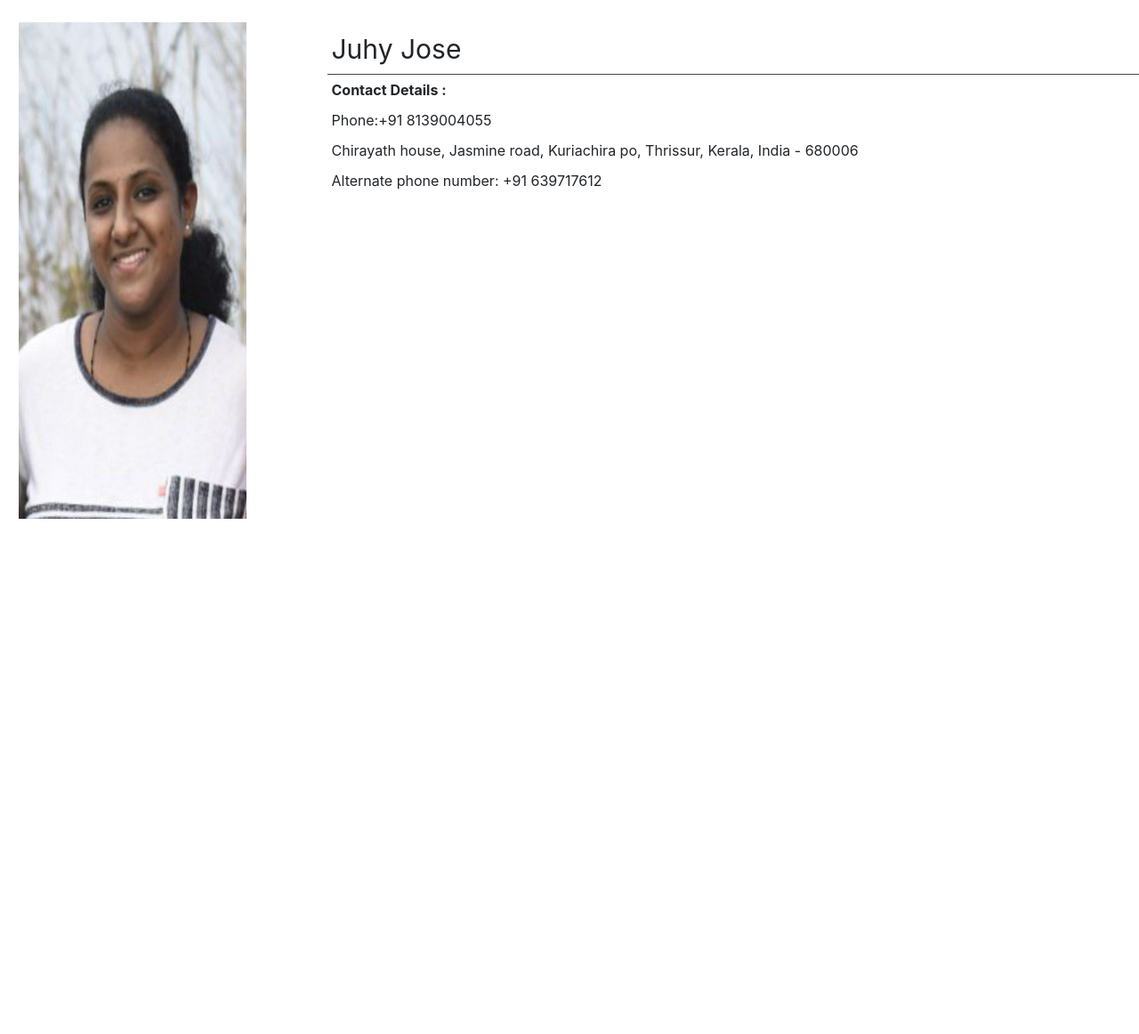
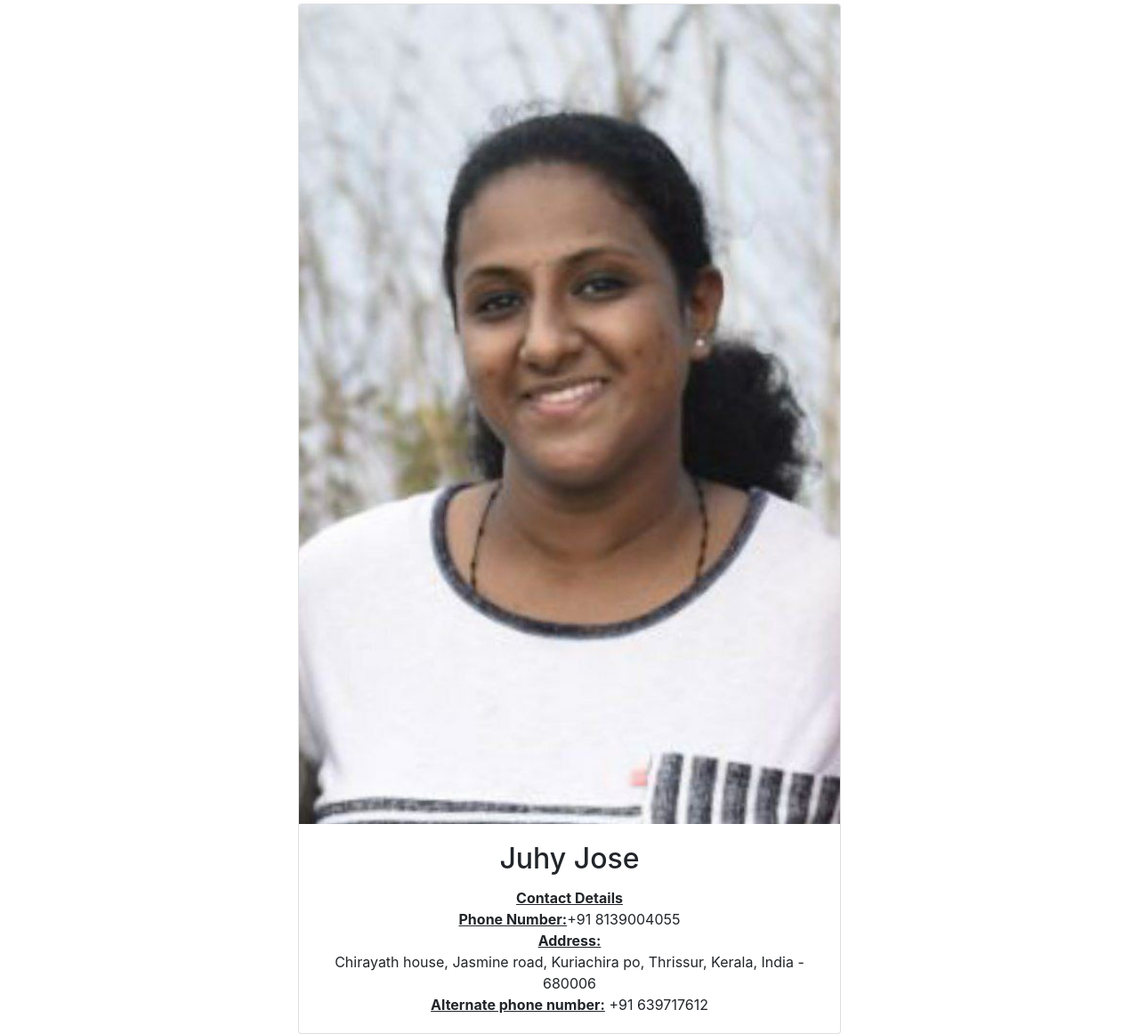
Before and after one commit to C2Team11/juhy.io, a plain HTML site: page index.html in a window 1280 px wide. Shown: the part 174-1336 px from the top of the page at 89% size. Before the commit the page ends 800 px from the top, so only its background shows below. Drawn offline with nearby package versions, Linux system fonts and the light colour scheme.

Commit message:
Update index.html

```diff
--- a/index.html
+++ b/index.html
@@ -14,27 +14,43 @@
 
 	<h1 class="text-center">If you found this Please contact to below details</h1>
 	 <br>
+	 <div class="container-fluid text-center">
 		<div class="row">
-	 	<div class="col col-md-3">
-	 		<img class="himg responsive img-thumbnail" src="juhy.jpeg">
+			<div class="col">
+
 			</div>
-	 	<div class="col col-md-4.5 align-self-start responsive">
+			<div class="col">
+				<div class="card-deck" style="align-items: center; width: 40rem;">
+					<div class="card h-200 text-center">
+					  <img class="card-img-top img" src="juhy.jpeg" alt="Card image cap">
+					  <div class="card-body">
+						<h2 class="card-title">Juhy Jose</h2>
+						<p class="card-text">
+
+							  <b><u>Contact Details</u></b><br>
+							  <b><u>Phone Number:</u></b>+91 8139004055
 							  <br>
-
-	 		 <ul class="li">
-	 		 	<li>Juhy Jose</li>
-	 		 	<li><b>Contact Details :</b></li>
-	 		 	<li>Phone:+91 8139004055 </li>
-	 		 	<li> Chirayath house,
+							  <b><u>Address:</u></b>
+							  <br>
+							  Chirayath house,
 							  Jasmine road,
 							 Kuriachira po,
 							 Thrissur,
 							 Kerala,
-				   India - 680006</li>
-                <li>Alternate phone number: +91 639717612</li>
-	 		 </ul>
+							 India - 680006
+								  <br>
+							  <b><u>Alternate phone number:</u></b> +91 639717612
+
+						</p>
 					  </div>
 					</div>
+				</div>
+			</div>
+			<div class="col">
+
+			</div>
+		</div>
+
 </body>
 <script src="https://cdnjs.cloudflare.com/ajax/libs/jquery/3.6.0/jquery.slim.js"></script>
 <script src="https://cdnjs.cloudflare.com/ajax/libs/tether/1.4.7/js/tether.min.js"></script>
```
Lines whose indentation alone changed are shown as unchanged.
